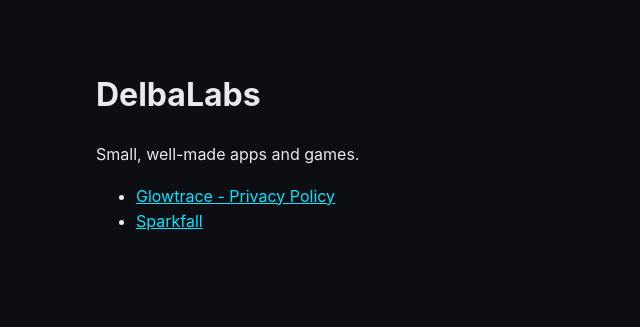
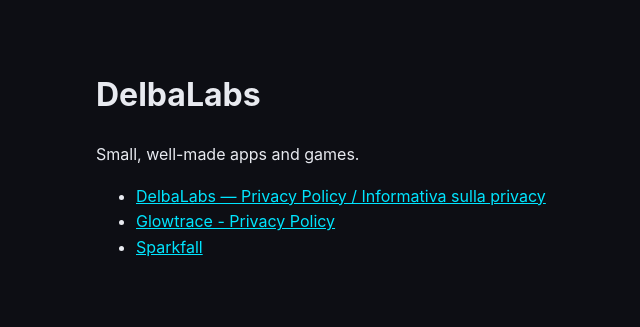
Before and after one commit to DelbaLabs/DelbaLabs.github.io, a plain HTML site: page index.html in a window 1280 px wide. Shown: the whole page, without its empty margins (224-864 px from the left). Drawn offline with Linux system fonts and the light colour scheme.

Commit message:
Link master privacy policy from home

```diff
--- a/index.html
+++ b/index.html
@@ -1,4 +1,4 @@
 <!doctype html>
 <html lang="en"><head><meta charset="utf-8"><meta name="viewport" content="width=device-width, initial-scale=1"><title>DelbaLabs</title>
 <style>body{font:16px/1.6 -apple-system,system-ui,sans-serif;max-width:640px;margin:0 auto;padding:48px 16px;background:#0d0e14;color:#e8eaf0}a{color:#00e5ff}</style></head>
-<body><h1>DelbaLabs</h1><p>Small, well-made apps and games.</p><ul><li><a href="nodelight/privacy/">Glowtrace - Privacy Policy</a></li><li><a href="sparkfall/">Sparkfall</a></li></ul></body></html>
+<body><h1>DelbaLabs</h1><p>Small, well-made apps and games.</p><ul><li><a href="privacy/">DelbaLabs — Privacy Policy / Informativa sulla privacy</a></li><li><a href="nodelight/privacy/">Glowtrace - Privacy Policy</a></li><li><a href="sparkfall/">Sparkfall</a></li></ul></body></html>
```
